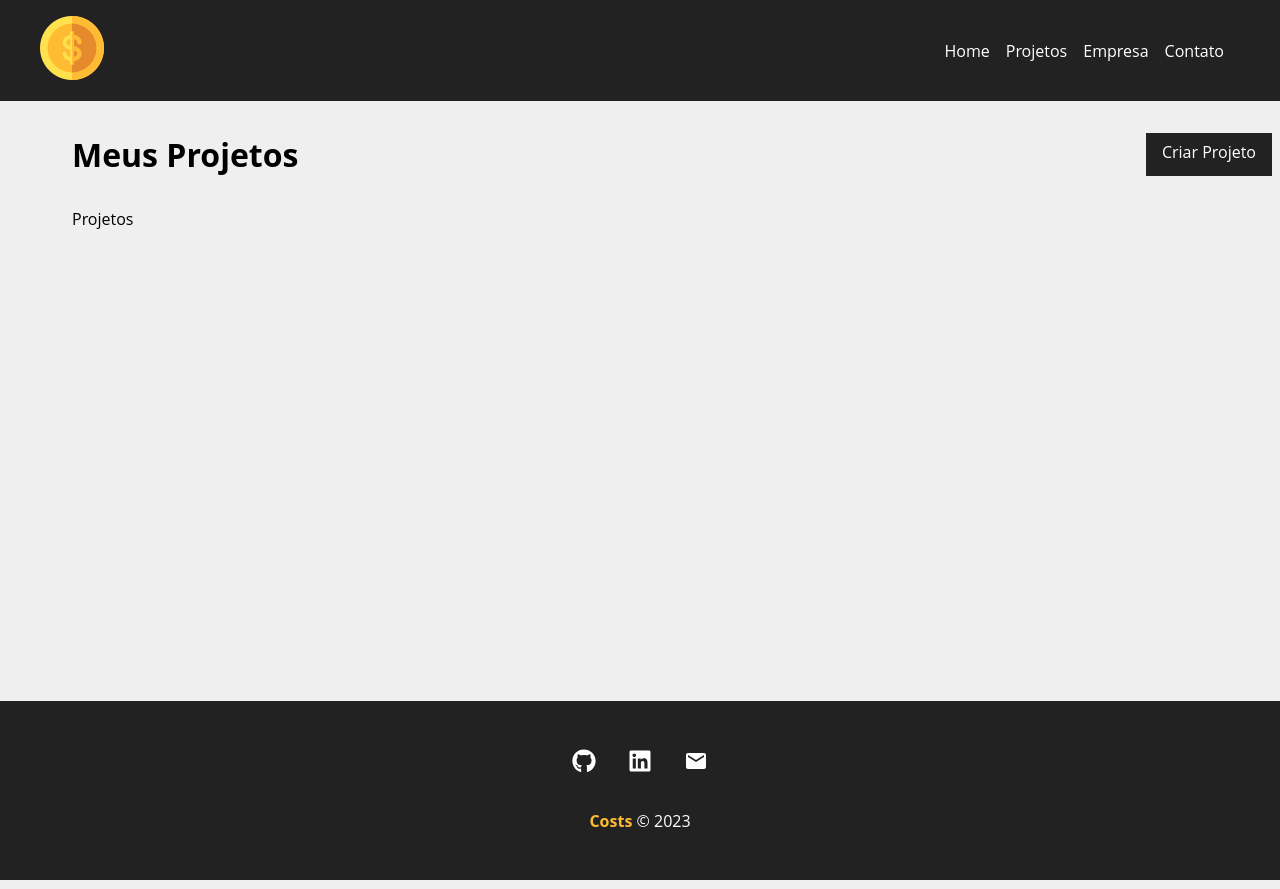
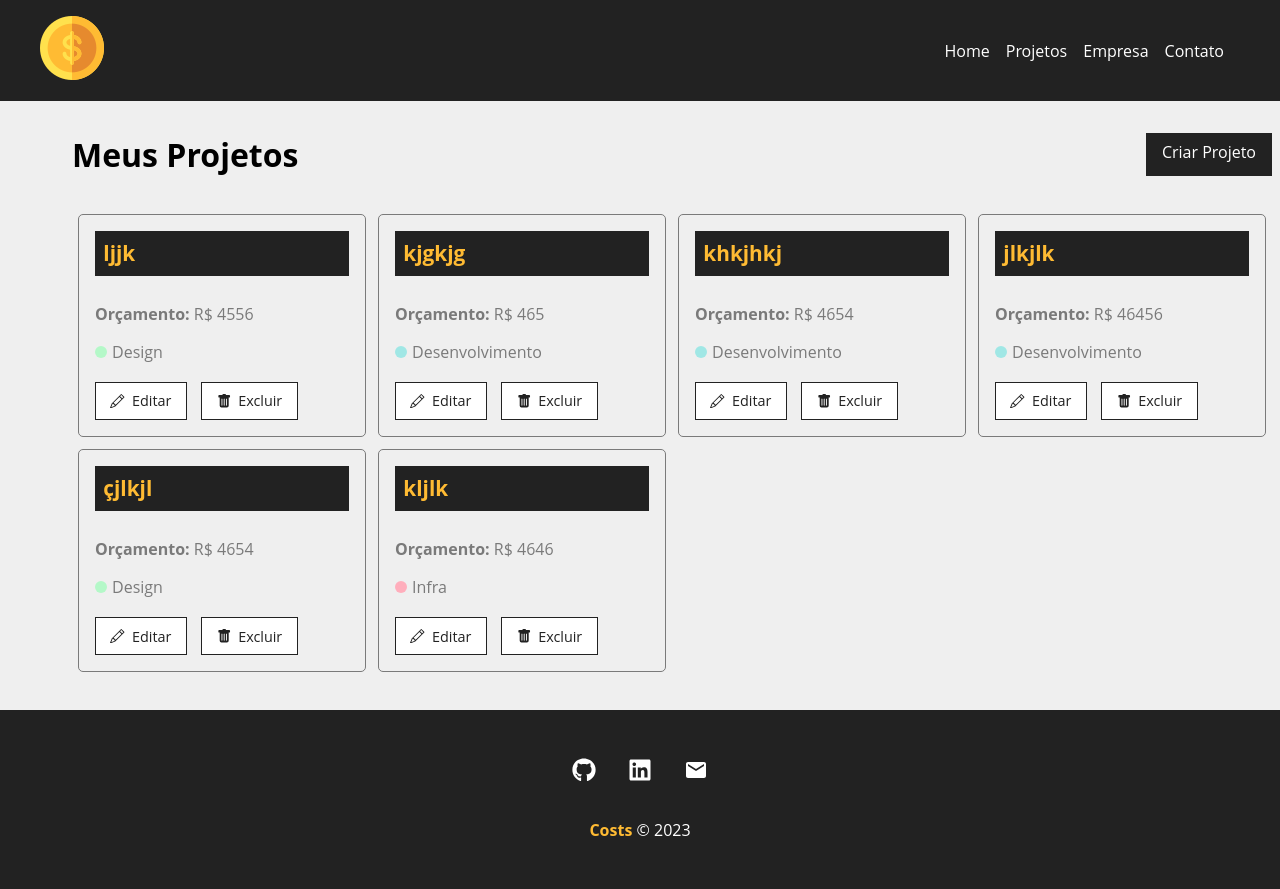
Before and after one commit to sabatinirafa/ReactJS-Projeto-Gerenciador-Financeiro, a React (Create React App) app: page /projects in a window 1280 px wide. Shown: the top 889 px of the page. Built offline with nearby package versions, Linux system fonts and the light colour scheme; data requests are answered from the project's data file.

Commit message:
Dashboard

```diff
--- a/db.json
+++ b/db.json
@@ -54,6 +54,17 @@
       "cost": 0,
       "services": [],
       "id": 5
+    },
+    {
+      "name": "kljlk",
+      "budget": "4646",
+      "category": {
+        "id": "1",
+        "name": "Infra"
+      },
+      "cost": 0,
+      "services": [],
+      "id": 6
     }
   ],
   "categories": [
--- a/src/components/pages/Projects.js
+++ b/src/components/pages/Projects.js
@@ -1,19 +1,37 @@
 import { useLocation } from "react-router-dom"
+import { useEffect, useState } from "react"
 
 import Message from "../layouts/Message"
 import Container from '../layouts/Container'
 import LinkButton from '../layouts/LinkButton'
+import ProjectCard from "../project/ProjectCard"
 
 import styles from './Projects.module.css'
 
 
 function Projects() {
 
+  const [projects, setProjects] = useState([])
+
   const location = useLocation()
   let message = ''
   if (location.state) {
     message = location.state.message
   }
+
+  useEffect(() => {
+    fetch('http://localhost:5000/projects', {
+      method: 'GET',
+      headers: {
+        'Content-Type': 'application/json',
+      },
+    })
+    .then((resp) => resp.json())
+    .then((data) => {
+      setProjects(data)
+    })
+    .catch((err) => console.log(err))
+  }, [])
 
   return (
     <div className={styles.project_container}>
@@ -23,7 +41,16 @@
       </div>
       {message && <Message type='success' msg={message}/>}
       <Container customClass='start'>
-        <p>Projetos</p>
+        {projects.length > 0 &&
+          projects.map((project) => (
+            <ProjectCard
+              key={project.id}
+              id={project.id}
+              name={project.name}
+              budget={project.budget}
+              category={project.category.name}
+            />
+          ))}
       </Container>
     </div>
   )
--- /dev/null
+++ b/src/components/project/ProjectCard.js
@@ -0,0 +1,28 @@
+import styles from './ProjectCard.module.css'
+
+import {BsPencil, BsFillTrashFill} from 'react-icons/bs'
+import { Link } from 'react-router-dom'
+
+function ProjectCard({id, name, budget, category, handleRemove}) {
+  return(
+    <div className={styles.project_card}>
+      <h4>{name}</h4>
+      <p>
+        <span>Orçamento:</span> R$ {budget}
+      </p>
+      <p className={styles.cartegory_text}>
+        <span className={`${styles[category.toLowerCase()]}`}></span> {category}
+      </p>
+      <div className={styles.project_card_actions}>
+        <Link to='/'>
+          <BsPencil/> Editar
+        </Link>
+        <button>
+          <BsFillTrashFill/> Excluir
+        </button>
+      </div>
+    </div>
+  )
+}
+
+export default ProjectCard
--- /dev/null
+++ b/src/components/project/ProjectCard.module.css
@@ -0,0 +1,87 @@
+.project_card {
+  padding: 1em;
+  border: 1px solid #7a7a7a;
+  border-radius: 5px;
+  width: 24%;
+  margin: .5%;
+}
+
+.project_card h4 {
+  background-color: #222;
+  color: #ffbb33;
+  padding: .4em;
+  margin-bottom: 1.3em;
+  font-size: 1.3em;
+}
+
+.project_card p {
+  color: #7a7a7a;
+  margin-bottom: 1em;
+}
+
+.project_card p span {
+  font-weight: bold;
+}
+
+.cartegory_text {
+  display: flex;
+  align-items: center;
+}
+
+.cartegory_text span {
+  display: block;
+  width: 12px;
+  height: 12px;
+  border-radius: 50%;
+  background-color: #ccc;
+  margin-right: 5px;
+}
+
+.cartegory_text .infra {
+  background-color: #ffaebc;
+}
+
+.cartegory_text .desenvolvimento {
+  background-color: #a0e7e5;
+}
+
+.cartegory_text .design {
+  background-color: #b4f8c8;
+}
+
+.cartegory_text .planejamento {
+  background-color: #fbe7c6;
+}
+
+.project_card_actions {
+  margin-top: 1.2em;
+  display: flex;
+  align-items: center;
+}
+
+.project_card_actions a,
+.project_card_actions button {
+  text-decoration: none;
+  border: none;
+  background-color: #fff;
+  color: #222;
+  font-size: .9em;
+  padding: .6em 1em;
+  margin-right: 1em;
+  cursor: pointer;
+  border: 1px solid #222;
+  display: flex;
+  align-items: center;
+  justify-content: center;
+  transition: .5s;
+}
+
+.project_card_actions svg {
+  margin-right: .5em;
+}
+
+.project_card_actions a:hover,
+.project_card_actions button:hover {
+  background-color: #222;
+  color: #ffbb33;
+}
```
